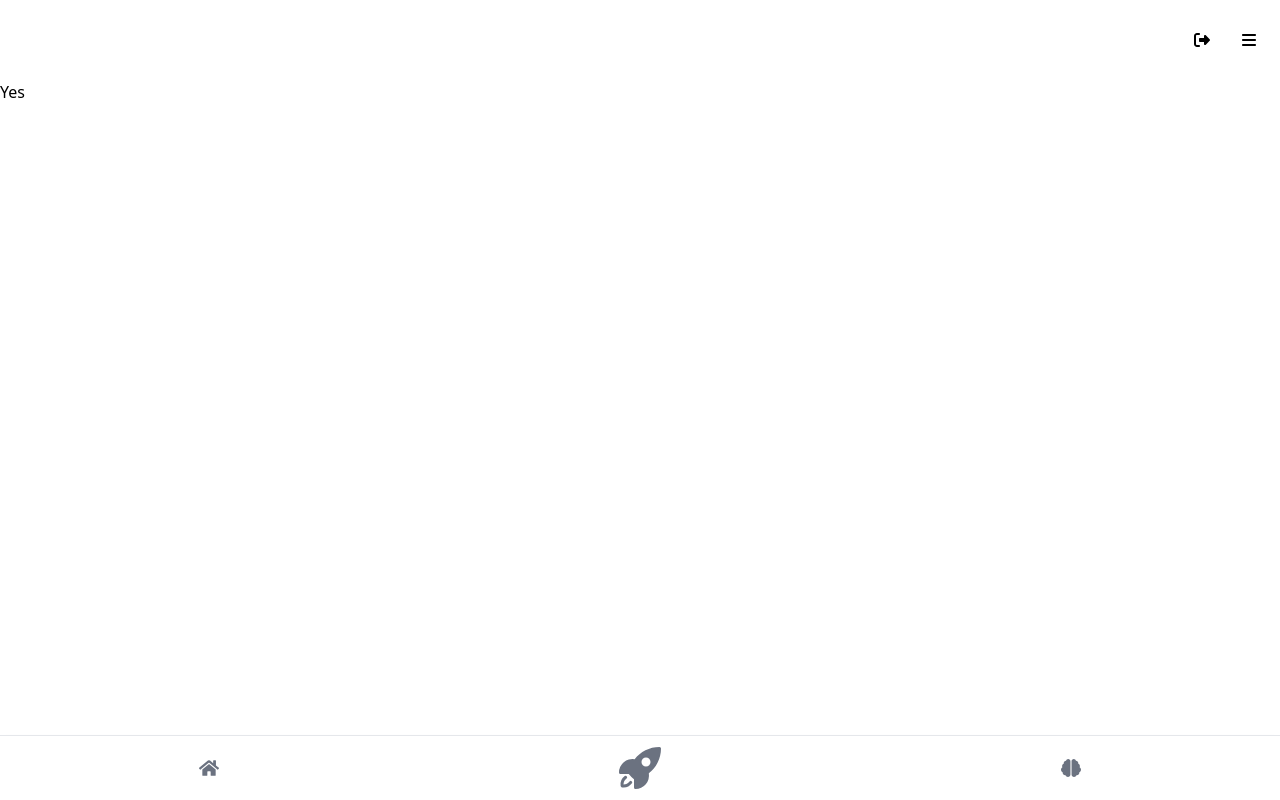
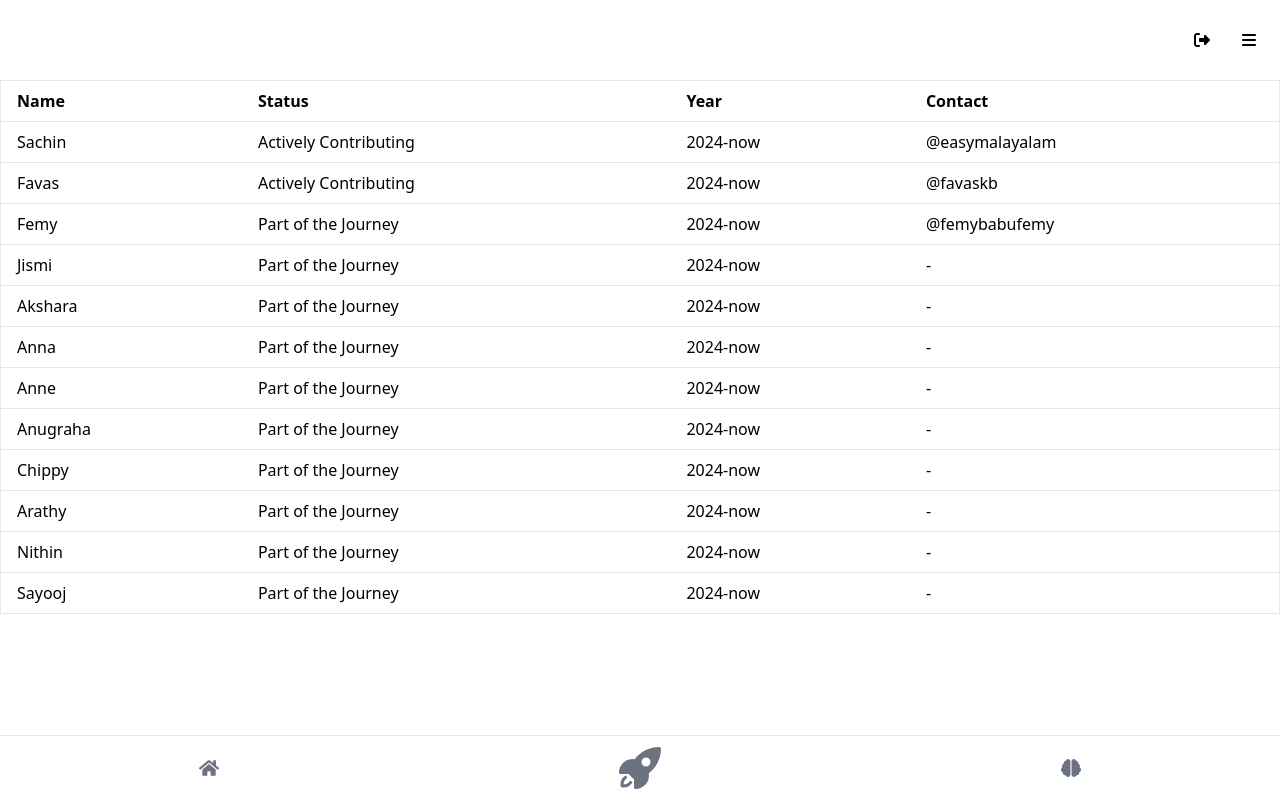
Before and after one commit to sachinkmohan/em-vocab-trainer, a React (Vite) app: page /credits in a window 1280 px wide. Built offline with nearby package versions, Linux system fonts and the light colour scheme; no server answers.

Commit message:
EMV-122 - add Credit Contributors table and enhance NavBar menu styling

```diff
--- a/src/components/NavBar.tsx
+++ b/src/components/NavBar.tsx
@@ -70,14 +70,18 @@ const NavBar = () => {
       {isMenuOpen && (
         <div className="fixed top-0 right-0 h-full w-64 p-4 bg-gray-50 shadow-md border-r border-gray-200 z-50">
           <div className="flex justify-between items-center my-4">
-            <h2>Menu</h2>
+            <h2 className="font-semibold">Menu</h2>
             <FontAwesomeIcon
               className="cursor-pointer"
               icon={faTimes}
               onClick={toggleMenu}
             />
           </div>
-          <NavLink to="/credits" className="block py-2">
+          <NavLink
+            to="/credits"
+            className="block p-2 hover:bg-gray-100 rounded-lg"
+            onClick={toggleMenu}
+          >
             Credits
           </NavLink>
         </div>
--- a/src/pages/CreditContributors.tsx
+++ b/src/pages/CreditContributors.tsx
@@ -1,5 +1,103 @@
 const CreditContributors = () => {
-  return <div>Yes</div>;
+  const contributors = [
+    {
+      name: "Sachin",
+      status: "Actively Contributing",
+      contact: "@easymalayalam",
+      year: "2024-now",
+    },
+    {
+      name: "Favas",
+      status: "Actively Contributing",
+      contact: "@favaskb",
+      year: "2024-now",
+    },
+    {
+      name: "Femy",
+      status: "Part of the Journey",
+      contact: "@femybabufemy",
+      year: "2024-now",
+    },
+    {
+      name: "Jismi",
+      status: "Part of the Journey",
+      contact: "-",
+      year: "2024-now",
+    },
+    {
+      name: "Akshara",
+      status: "Part of the Journey",
+      contact: "-",
+      year: "2024-now",
+    },
+    {
+      name: "Anna",
+      status: "Part of the Journey",
+      contact: "-",
+      year: "2024-now",
+    },
+    {
+      name: "Anne",
+      status: "Part of the Journey",
+      contact: "-",
+      year: "2024-now",
+    },
+    {
+      name: "Anugraha",
+      status: "Part of the Journey",
+      contact: "-",
+      year: "2024-now",
+    },
+    {
+      name: "Chippy",
+      status: "Part of the Journey",
+      contact: "-",
+      year: "2024-now",
+    },
+    {
+      name: "Arathy",
+      status: "Part of the Journey",
+      contact: "-",
+      year: "2024-now",
+    },
+    {
+      name: "Nithin",
+      status: "Part of the Journey",
+      contact: "-",
+      year: "2024-now",
+    },
+    {
+      name: "Sayooj",
+      status: "Part of the Journey",
+      contact: "-",
+      year: "2024-now",
+    },
+  ];
+  return (
+    <div>
+      {" "}
+      <table className="table-auto min-w-full bg-white border border-gray-200">
+        <thead>
+          <tr>
+            <th className="py-2 px-4 border-b text-left">Name</th>
+            <th className="py-2 px-4 border-b text-left">Status</th>
+            <th className="py-2 px-4 border-b text-left">Year</th>
+            <th className="py-2 px-4 border-b text-left">Contact</th>
+          </tr>
+        </thead>
+        <tbody>
+          {contributors.map((contributor, index) => (
+            <tr key={index}>
+              <td className="py-2 px-4 border-b">{contributor.name}</td>
+              <td className="py-2 px-4 border-b">{contributor.status}</td>
+              <td className="py-2 px-4 border-b">{contributor.year}</td>
+              <td className="py-2 px-4 border-b">{contributor.contact}</td>
+            </tr>
+          ))}
+        </tbody>
+      </table>
+    </div>
+  );
 };
 
 export default CreditContributors;
```
